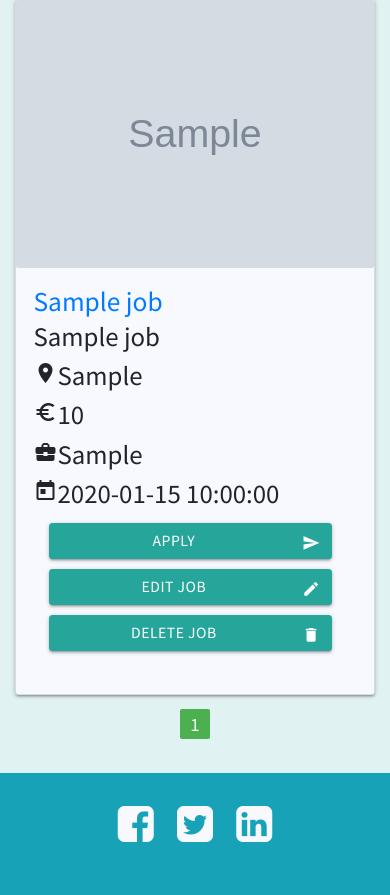
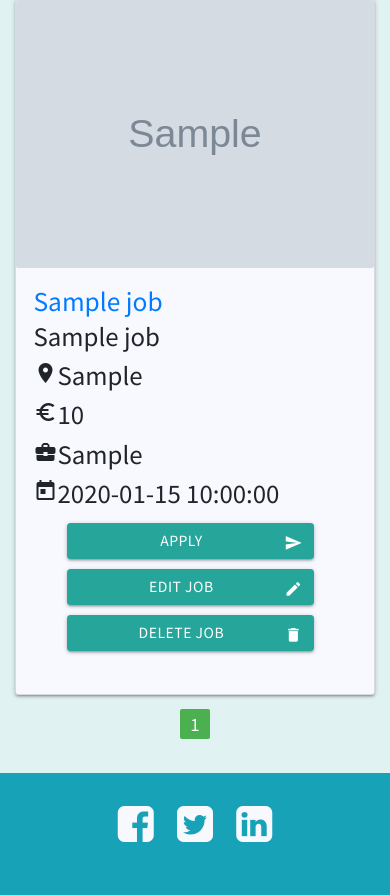
Before and after one commit to Code-Institute-Submissions/approach_people, a Flask app: page /jobs_posted in a window 390 px wide. Shown: the part 396-1291 px from the top of the page. Run offline with Flask 2, Linux system fonts and the light colour scheme; grey boxes marked "Sample" are stand-in pictures; a database or web service that is not in the repository returns one stand-in record (values such as "Sample title"); some libraries are stand-ins or nearby versions.

Commit message:
Added another media query breakpoint and removed margin-left from action btns while seeing small screens

```diff
--- a/app.py
+++ b/app.py
@@ -1,6 +1,6 @@
 
 import os
-from flask import Flask, render_template, redirect, request, url_for
+from flask import Flask, render_template, redirect, request, url_for, flash
 from flask_pymongo import PyMongo
 import flask_pymongo
 import math
--- a/static/css/style.css
+++ b/static/css/style.css
@@ -190,7 +190,7 @@
         align-content: center;
 }
     .action-btn{
-        width: 80%;
+        width: 70%;
         margin: 5px;
     }
 }
@@ -198,7 +198,10 @@
     .btn-info{
         margin-left: 5px;
     }
-    .landing-text{
 
+}
+@media screen and (max-width: 426px){
+    .action-btn i{
+        margin-left: 0;
     }
 }
```
